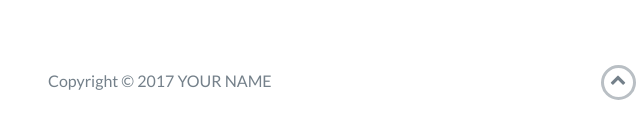
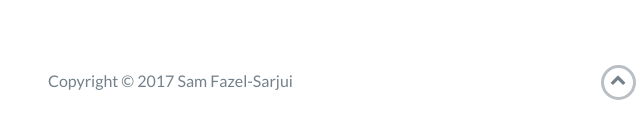
Before and after one commit to sfazelsa/sfazelsa.github.io, a website: page index.html in a window 1280 px wide. Shown: the part 3978-4116 px from the top of the page, 22-662 px from the left. Drawn offline with nearby package versions, Linux system fonts and the light colour scheme.

Commit message:
Update index.html

```diff
--- a/index.html
+++ b/index.html
@@ -225,7 +225,7 @@ to create social good through the applications of Machine Learning and Computer
             <div class="row">
                 <div class="col-sm-5 copyright">
                     <p>
-                        Copyright &copy; 2017 YOUR NAME
+                        Copyright &copy; 2017 Sam Fazel-Sarjui
                     </p>
                 </div>
                 <div class="col-sm-2 top">
```
